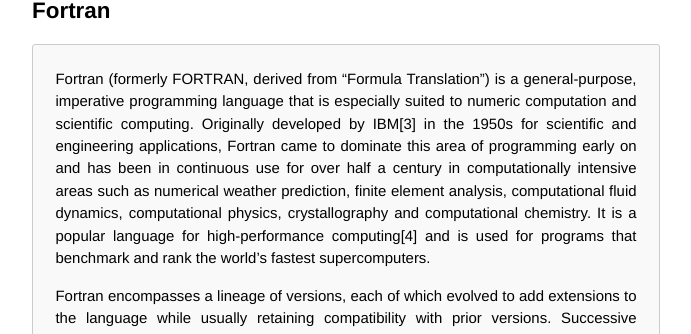
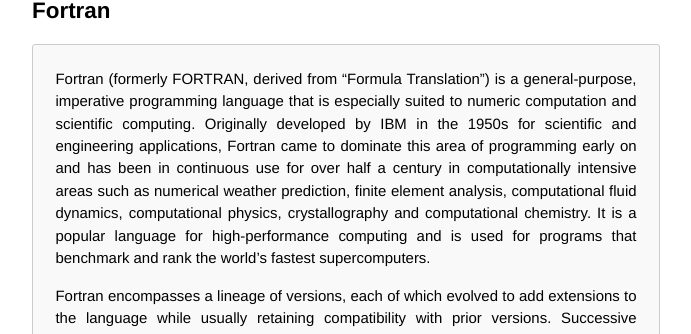
Before and after one commit to TestAnything/testanything.github.io, a Jekyll site: the page built from producers.md, in a window 1280 px wide and 900 px high, scrolled down 3265 px. Shown: the part 190-524 px from the top of the window, without its empty margins (294-985 px from the left). Built offline with Jekyll 4.4.1, drawn with Linux system fonts in a browser that asks for light colours.

Commit message:
Update producers.md

```diff
--- a/producers.md
+++ b/producers.md
@@ -194,13 +194,13 @@
 > Fortran (formerly FORTRAN, derived from "Formula Translation")
 > is a general-purpose, imperative programming language that is especially
 > suited to numeric computation and scientific computing. Originally
-> developed by IBM[3] in the 1950s for scientific and engineering
+> developed by IBM in the 1950s for scientific and engineering
 > applications, Fortran came to dominate this area of programming early on
 > and has been in continuous use for over half a century in computationally
 > intensive areas such as numerical weather prediction, finite element
 > analysis, computational fluid dynamics, computational physics,
 > crystallography and computational chemistry. It is a popular language for
-> high-performance computing[4] and is used for programs that benchmark and
+> high-performance computing and is used for programs that benchmark and
 > rank the world's fastest supercomputers.
 >
 > Fortran encompasses a lineage of versions, each of which evolved to add
```
